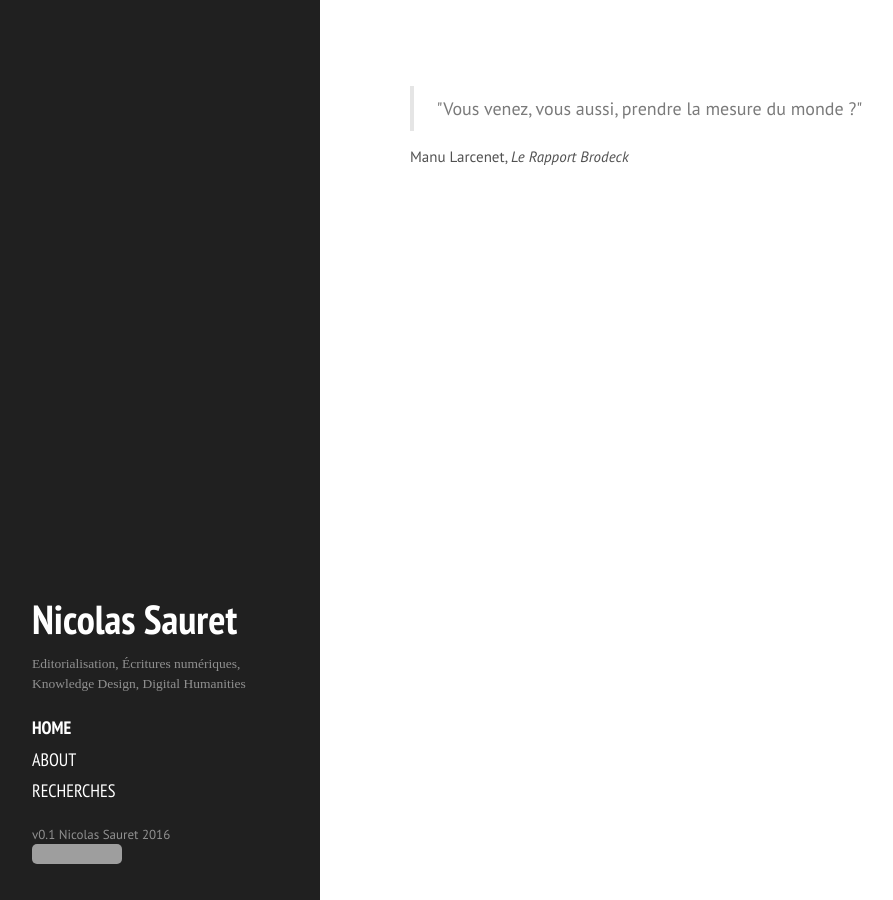
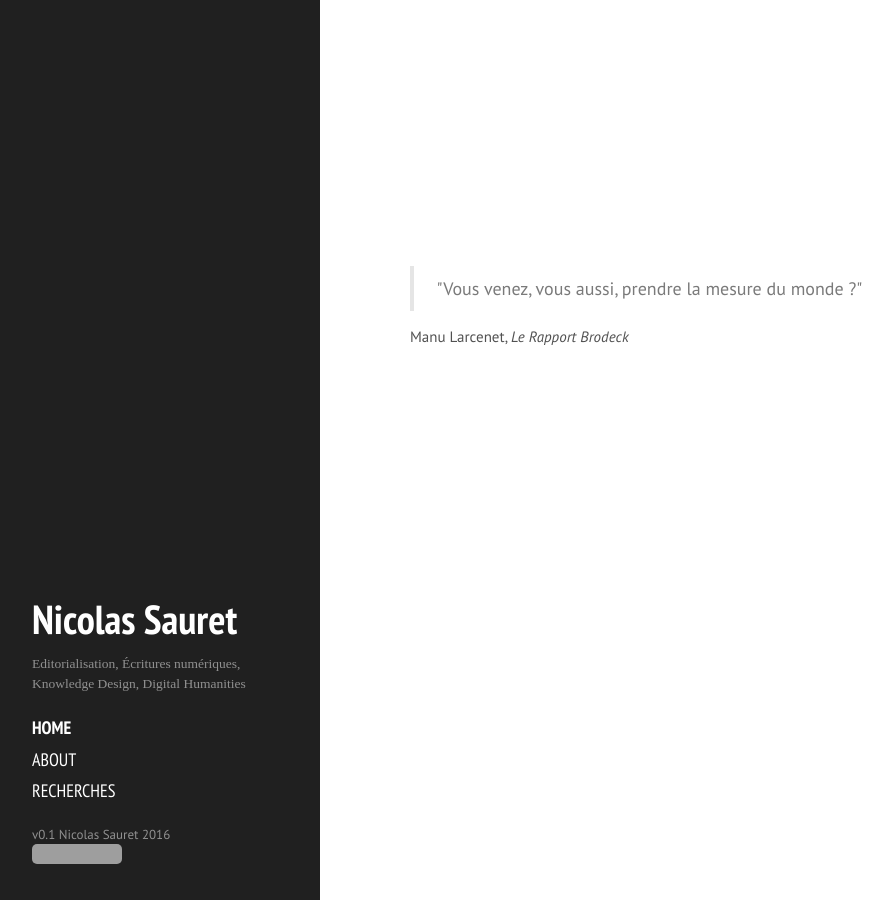
Before and after one commit to lakonis/lakonis.github.io, a Jekyll site: the page built from index.html, in a window 1280 px wide. Shown: the whole page, without its empty margins (4-897 px from the left). Built offline with Jekyll 4.4.1, drawn with Linux system fonts in a browser that asks for light colours; nearby versions of some CDN libraries; the list of posts is cut into pages by our own code; grey boxes are pictures that could not be loaded.

Commit message:
minor css

```diff
--- a/public/css/mystyle.css
+++ b/public/css/mystyle.css
@@ -1,3 +1,4 @@
+div .home {
   padding-top: 10rem;
 }
 
```
